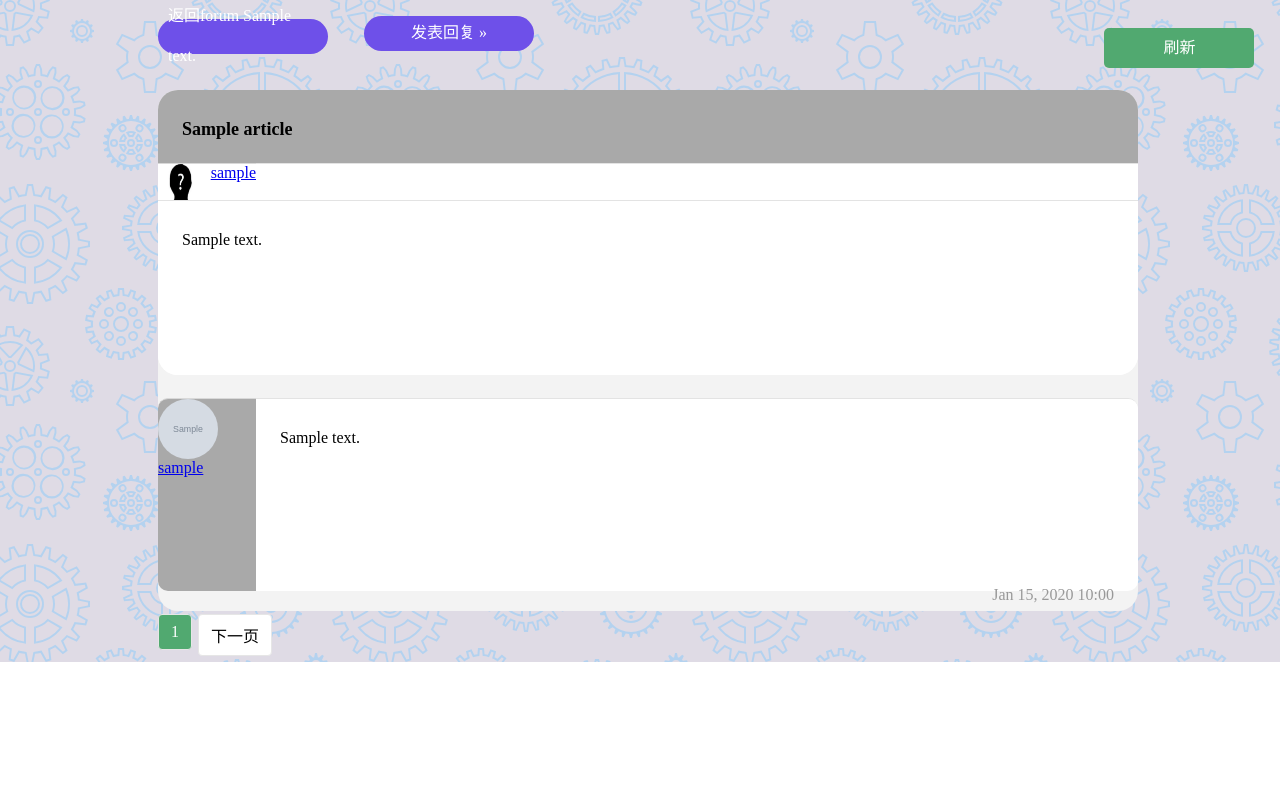
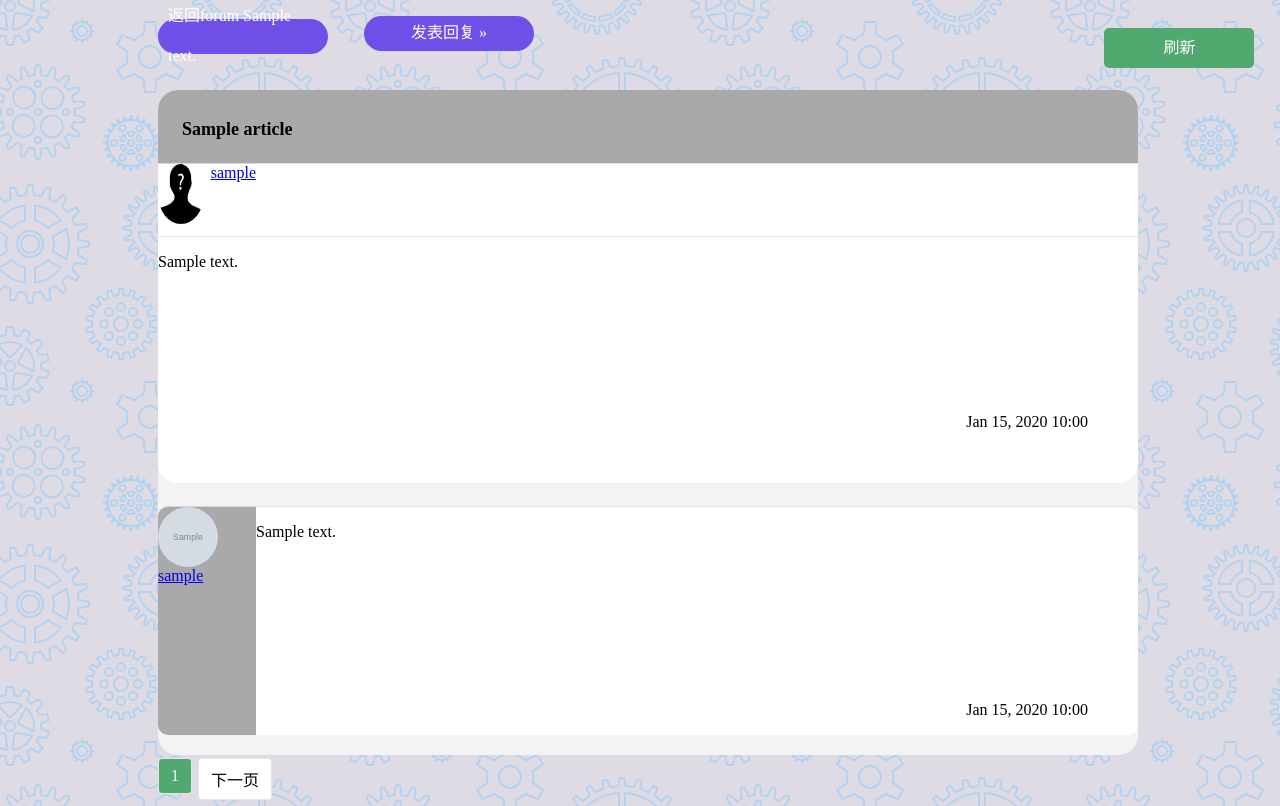
Before and after one commit to huoyanhuoyou/SNS_Forum, a Django app: a page that uses bbs/templates/bbs/article.html in a window 1280 px wide. Shown: the part 156-962 px from the top of the page. Before the commit the page ends 818 px from the top, so only its background shows below. Run offline with Django 4.2, Linux system fonts and the light colour scheme; tables that the repository leaves empty hold one stand-in row (values such as "Sample post"); grey boxes marked "Sample" are stand-in pictures; parts of the project's set-up code (start-up, migrations or seed data) failed here and were passed over; some libraries are stand-ins or nearby versions.

Commit message:
Add files via upload

```diff
--- a/bbs/templates/bbs/article.html
+++ b/bbs/templates/bbs/article.html
@@ -146,6 +146,10 @@
 .refresh-btn1 a:hover{
     background-color: #408458;
 }
+
+.time{
+    text-align: right;
+}
     </style>
 </head>
 <body>
@@ -181,12 +185,15 @@
                         <a class="username" href={% url 'bbs:user_info' username=article.owner.username %}>{{ article.owner.username }}</a>
                     </div>
                     <div class="article-text1">
-                        <span>{{ article.date_added|date:'M d, Y H:i' |mdToHtml|safe}}</span><br><br>
+                    <br><br>
+                        <br><br>
+
                     </div>
                 </div>
                 <div style="border-radius: 0 0 20px 20px " class="article-content2">
                     <div style="border-radius: 0 0 20px 20px " class="article-text2">
-                        <span style="border-radius: 0 0 20px 20px;white-space: normal;min-height: 160px;word-wrap: break-word">{{ article.text|mdToHtml|safe }}</span>
+                        <div style="border-radius: 0 0 20px 20px;white-space: normal;min-height: 160px;word-wrap: break-word">{{ article.text|mdToHtml|safe }}</div>
+                        <div class="time" style="margin-right: 50px">{{ article.date_added|date:'M d, Y H:i' |mdToHtml|safe}}</div><br><br>
                     </div>
                 </div>
             {% endif %}
@@ -208,8 +215,8 @@
                         {% endif %}
                         <a class="username" href={% url 'bbs:user_info' username=comment.owner.username  %}>{{ comment.owner.username }}</a>                     </div>
                     <div style="border-radius:0 10px 10px 0" class="comment-text">
-                        <span style="border-radius:0 10px 10px 0;white-space: normal;min-height: 160px;word-wrap: break-word">{{ comment.text|mdToHtml|safe }}</span><br/>
-                        <span style="border-radius:0 10px 10px 0;margin-top: 157px">{{ comment.date_added|date:'M d, Y H:i'|mdToHtml|safe }}</span>
+                        <div style="border-radius:0 10px 10px 0;white-space: normal;min-height: 160px;word-wrap: break-word">{{ comment.text|mdToHtml|safe }}</div><br/>
+                        <div class="time" style="border-radius:0 10px 10px 0;margin-right: 50px">{{ comment.date_added|date:'M d, Y H:i'|mdToHtml|safe }}</div>
                     </div>
                 </div>
             {% empty %}
```
